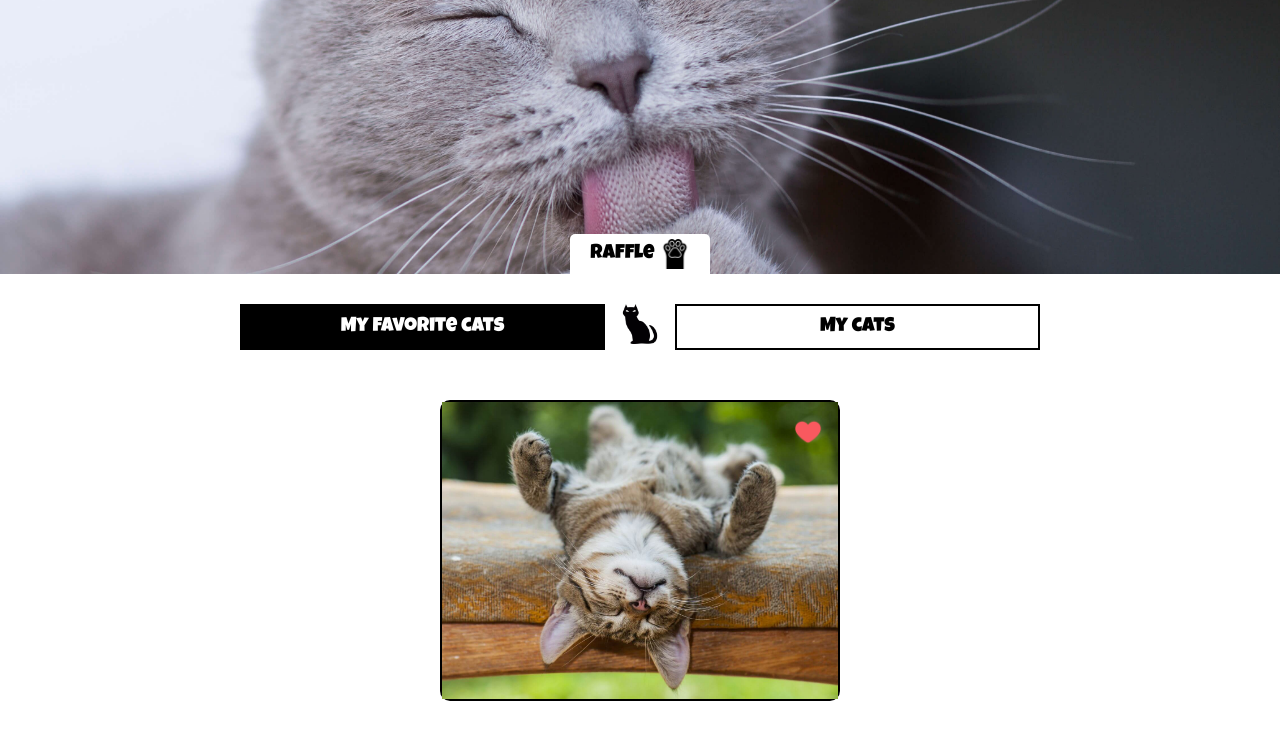
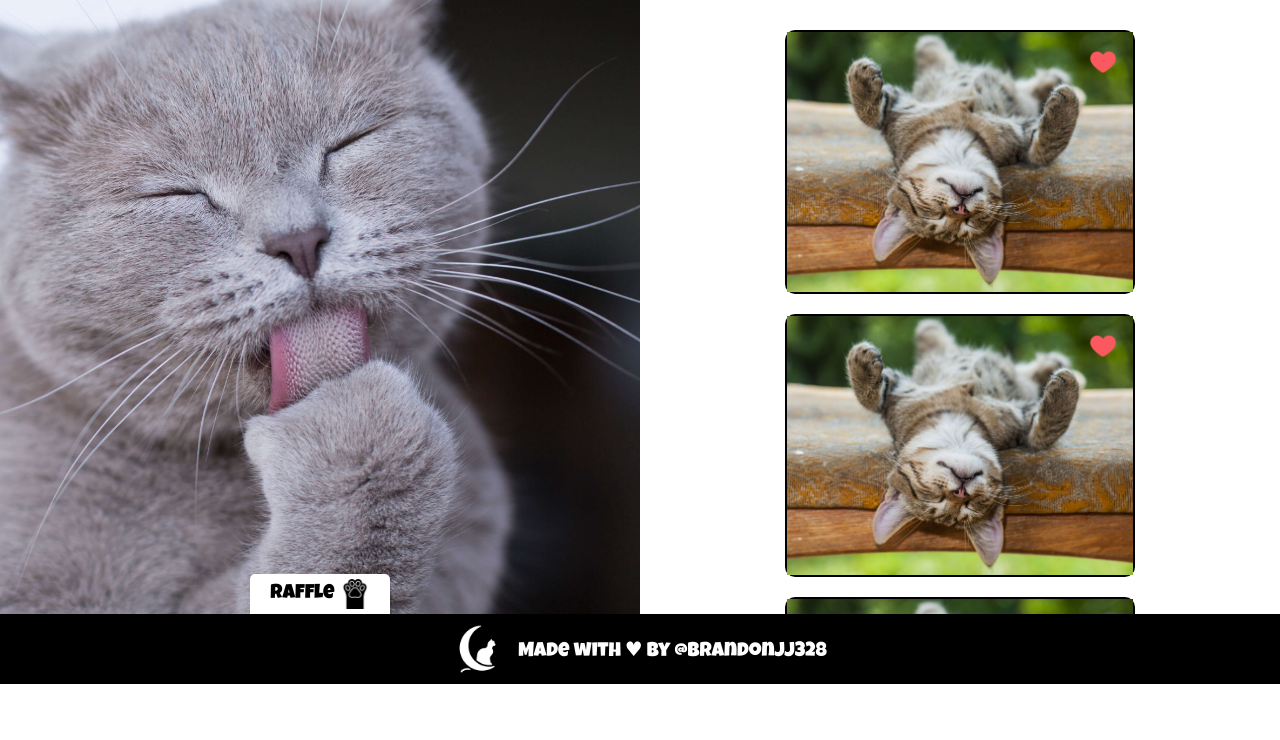
Before and after one commit to Brandon328/curso-API-REST-JS, a website: page src/index.html in a window 1280 px wide. Shown: the part 126-866 px from the top of the page. After the commit the page ends 810 px from the top, so only its background shows below. Drawn offline with Linux system fonts and the light colour scheme.

Commit message:
diseño responsive terminado

```diff
--- a/src/index.html
+++ b/src/index.html
@@ -22,6 +22,7 @@
       <img src="assets/paw-black.png" alt="paw">
     </button>
   </header>
+  <main class="cards-section">
     <nav>
       <ul>
         <li id="btnMyFavoriteCats" class="active-section">
@@ -35,7 +36,6 @@
         </li>
       </ul>
     </nav>
-  <main class="cards-section">
     <p id="info-box" class="card success inactive">
       Success! Your cat image was uploaded.
     </p>
@@ -63,6 +63,10 @@
         <img src="assets/samplecat3.jpg" class="cat-image" alt="cat image">
         <img src="assets/like.png" alt="like icon" class="unlike">
       </article>
+      <article class="card">
+        <img src="assets/samplecat3.jpg" class="cat-image" alt="cat image">
+        <img src="assets/like.png" alt="like icon" class="unlike">
+      </article>
     </section>
   </main>
   <footer>
--- a/src/style.css
+++ b/src/style.css
@@ -137,7 +137,7 @@ nav ul img {
   display: flex;
   align-items: center;
   justify-content: center;
-  padding: 8px 0;
+  padding: 8px 15px;
   cursor: pointer;
 }
 
@@ -201,7 +201,7 @@ nav ul img {
 
 .cards-section section .card {
   padding: 0;
-  max-width: 400px;
+  max-width: 350px;
 }
 
 .cards-section section .card .unlike {
@@ -241,3 +241,54 @@ footer a {
   text-decoration: none;
   color: white;
 }
+
+
+/* ************** RESPONSIVE DESIGN */
+@media (min-width: 900px) {
+  body {
+    display: grid;
+    grid-template-rows: 92.5vh 5vh;
+    grid-template-columns: 1fr 1fr;
+  }
+
+  main {
+    overflow-y: scroll;
+    max-height: 100vh;
+  }
+
+  #randomCat {
+    max-height: 100vh;
+  }
+
+  .random-cat-section {
+    margin: 0;
+  }
+
+  footer {
+    grid-column: 1 / 3;
+    margin: 0;
+  }
+
+  .cards-section section .card {
+    margin: 10px 15px;
+  }
+
+  nav ul img {
+    width: 80px;
+    margin: 0 30px;
+  }
+}
+
+@media (min-width: 1100px) {
+
+  #btnMyFavoriteCats,
+  #btnMyCats {
+    height: auto;
+  }
+}
+
+@media (max-width: 400px) {
+  nav ul img {
+    display: none;
+  }
+}
```
Lines whose indentation alone changed are shown as unchanged.
